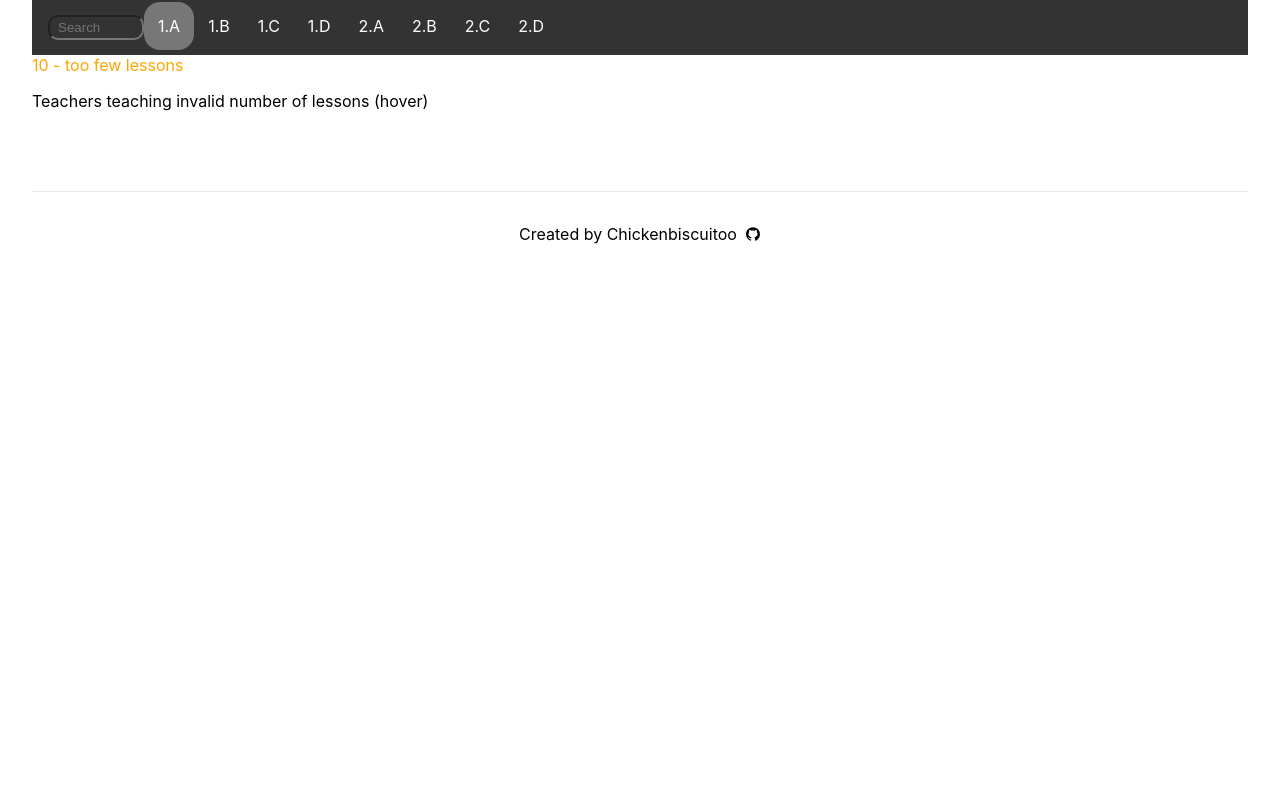
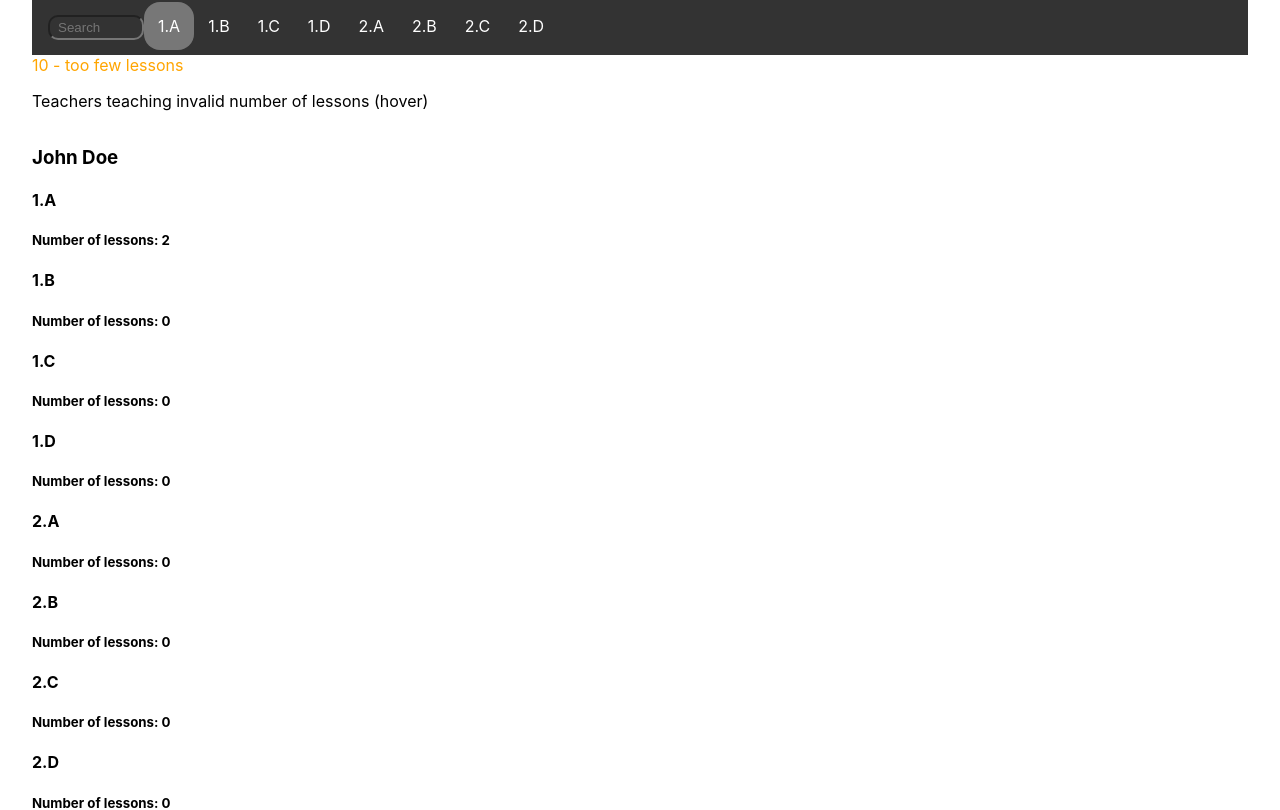
Before and after one commit to Chickenbiscuitoo/timetable-manager, a Next.js app: page / in a window 1280 px wide. Shown: the part 1132-1942 px from the top of the page. Before the commit the page ends 1408 px from the top, so only its background shows below. Built offline with nearby package versions, Linux system fonts and the light colour scheme.

Commit message:
added stats

```diff
--- a/components/Stats.tsx
+++ b/components/Stats.tsx
@@ -39,7 +39,26 @@ const Stats: NextPage = () => {
 
 	console.log(teachersStats)
 
-	return <div></div>
+	const teacherItems = teachersStats.map((teacher) => {
+		return (
+			<div>
+				<h3>{teacher.name}</h3>
+				{teacher.lessons.map((cl: any, i: any) => {
+					const clName = classes.find(
+						(cla) => cla.id === i + 1
+					)?.name
+					return (
+						<div>
+							<h4>{clName}</h4>
+							<h5>Number of lessons: {cl.length}</h5>
+						</div>
+					)
+				})}
+			</div>
+		)
+	})
+
+	return <div>{teacherItems}</div>
 }
 
 export default Stats
```
Also changed, not shown: 1 other file (tests, documents, lock files or other folders).
